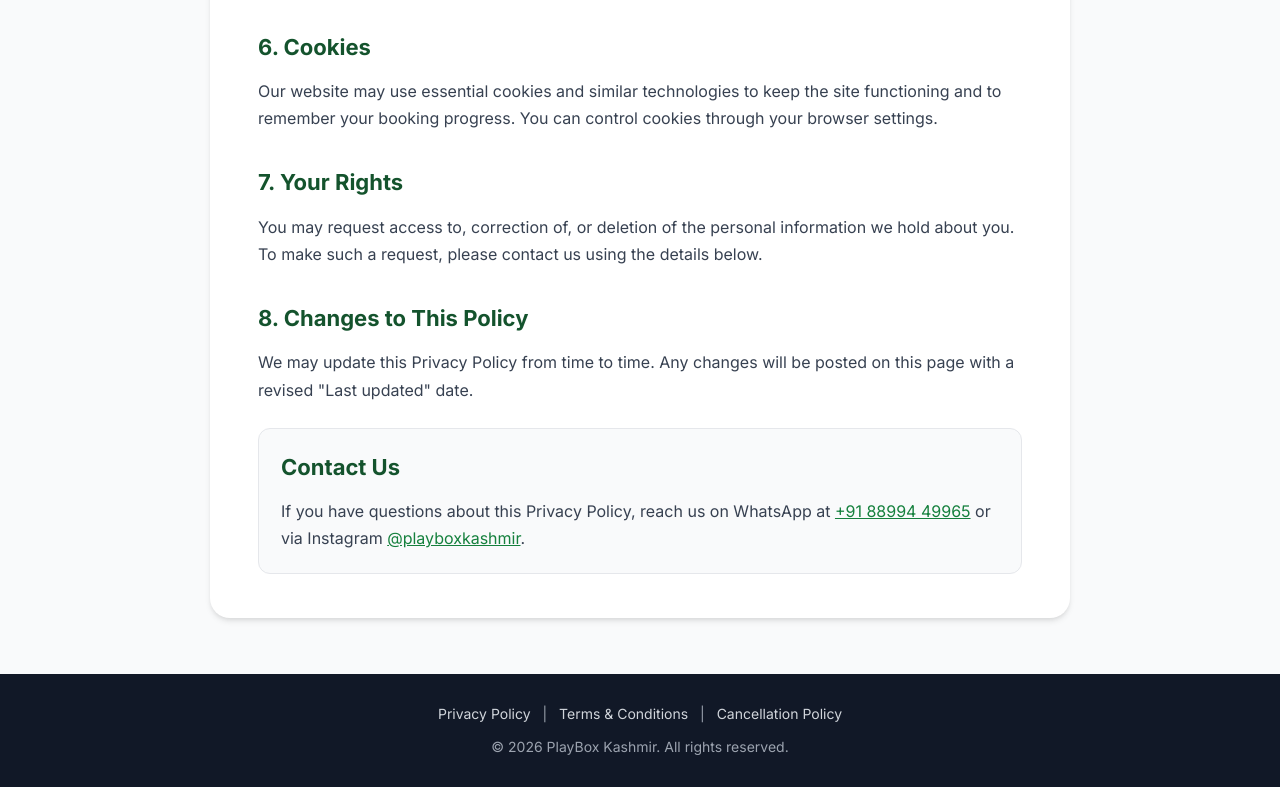
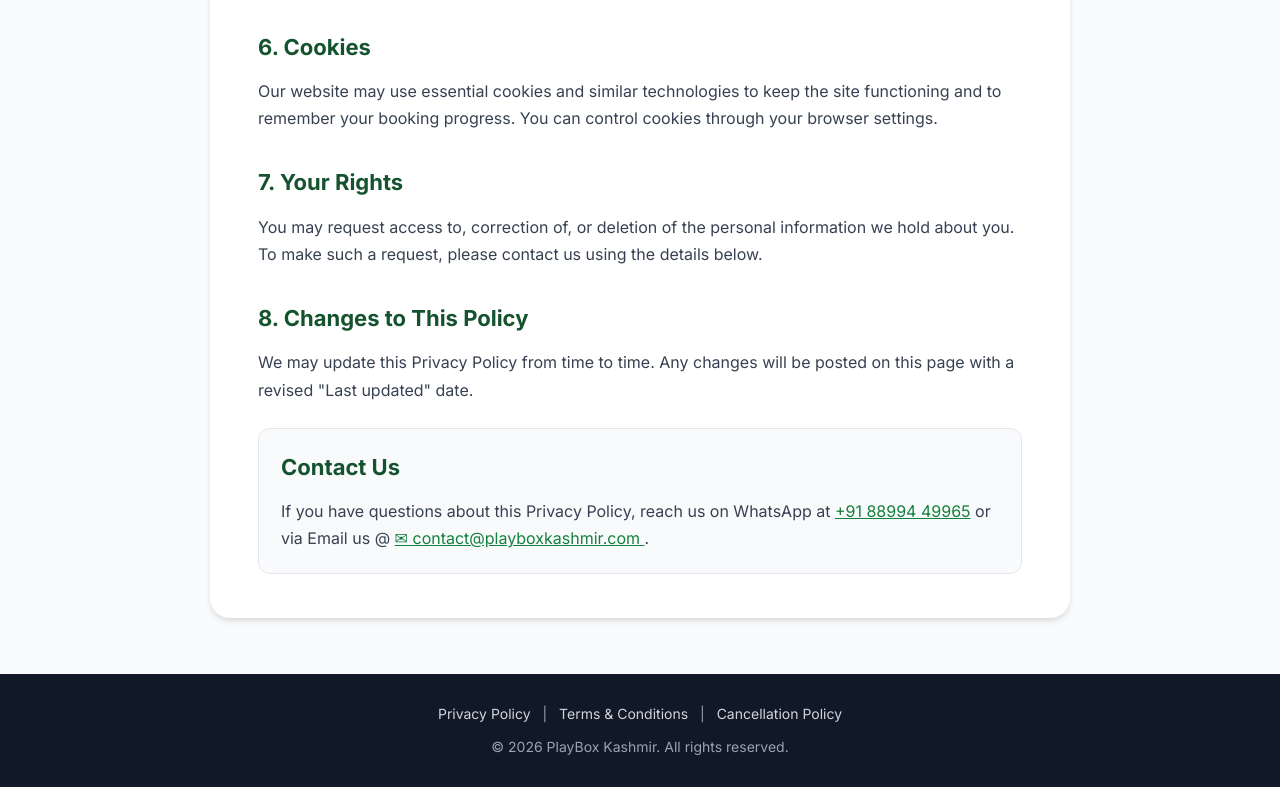
Before and after one commit to playboxkashmir-glitch/playboxkashmir-website, a plain HTML site: page privacy.html in a window 1280 px wide. Shown: the part 1475-2262 px from the top of the page. Drawn offline with Linux system fonts and the light colour scheme.

Commit message:
Update privacy.html

```diff
--- a/privacy.html
+++ b/privacy.html
@@ -100,7 +100,9 @@
 
     <div class="contact-box">
       <h2 style="margin-top:0;">Contact Us</h2>
-      <p style="margin-bottom:0;">If you have questions about this Privacy Policy, reach us on WhatsApp at <a href="https://wa.me/918899449965">+91 88994 49965</a> or via Instagram <a href="https://instagram.com/playboxkashmir">@playboxkashmir</a>.</p>
+      <p style="margin-bottom:0;">If you have questions about this Privacy Policy, reach us on WhatsApp at <a href="https://wa.me/918899449965">+91 88994 49965</a> or via Email us @ <a href="mailto:contact@playboxkashmir.com" class="email-link">
+    ✉ contact@playboxkashmir.com
+</a>.</p>
     </div>
   </main>
 
```
